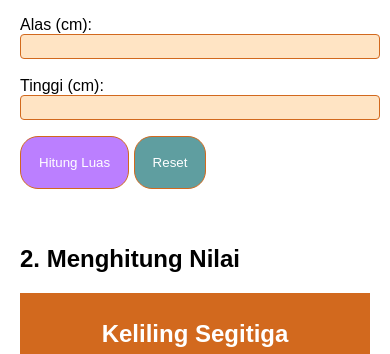
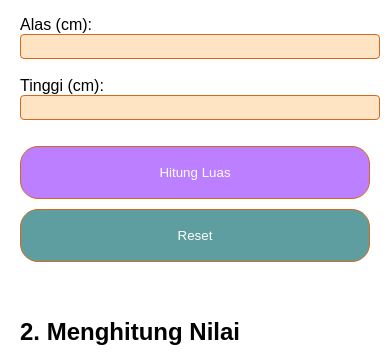
Before and after one commit to dewadhananjaya/Project_Triangle_Calculator, a plain HTML site: page index.html in a window 390 px wide. Shown: the part 1140-1494 px from the top of the page. Drawn offline with Linux system fonts and the light colour scheme.

Commit message:
Update style.css

```diff
--- a/CSS/style.css
+++ b/CSS/style.css
@@ -94,3 +94,12 @@ footer {
 .social-links a:hover {
     color: #007bff; /* memberikan warna biru cerah */
 }
+
+/* responsif web */
+@media (max-width: 600px) {
+    button {
+        width: 100%; /* Tombol akan mengambil lebar penuh pada layar kecil */
+        margin-right: 0; /* Hilangkan margin kanan pada layar kecil */
+        margin-top: 10px; /* Tambahkan margin atas antara tombol */
+    }
+}
```
